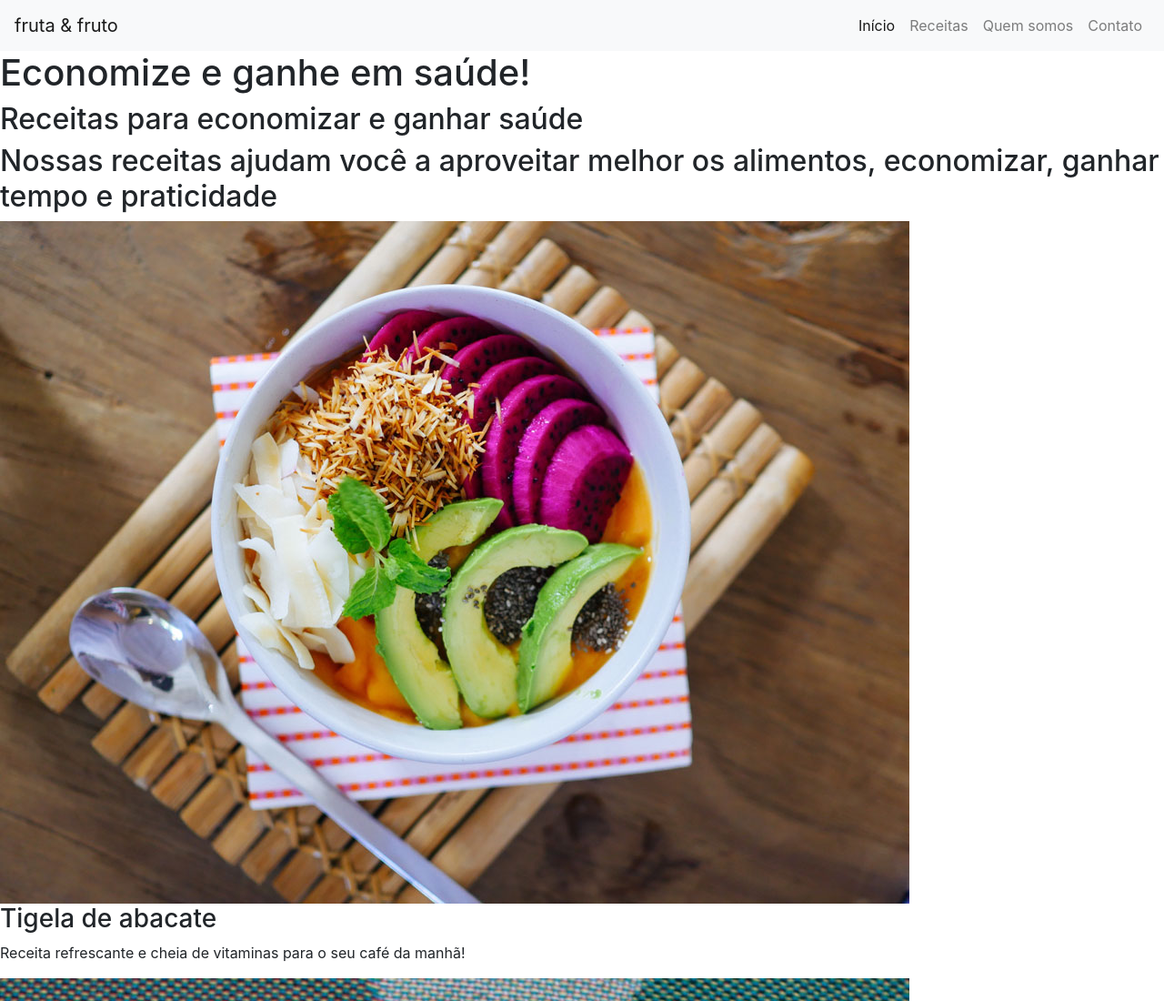
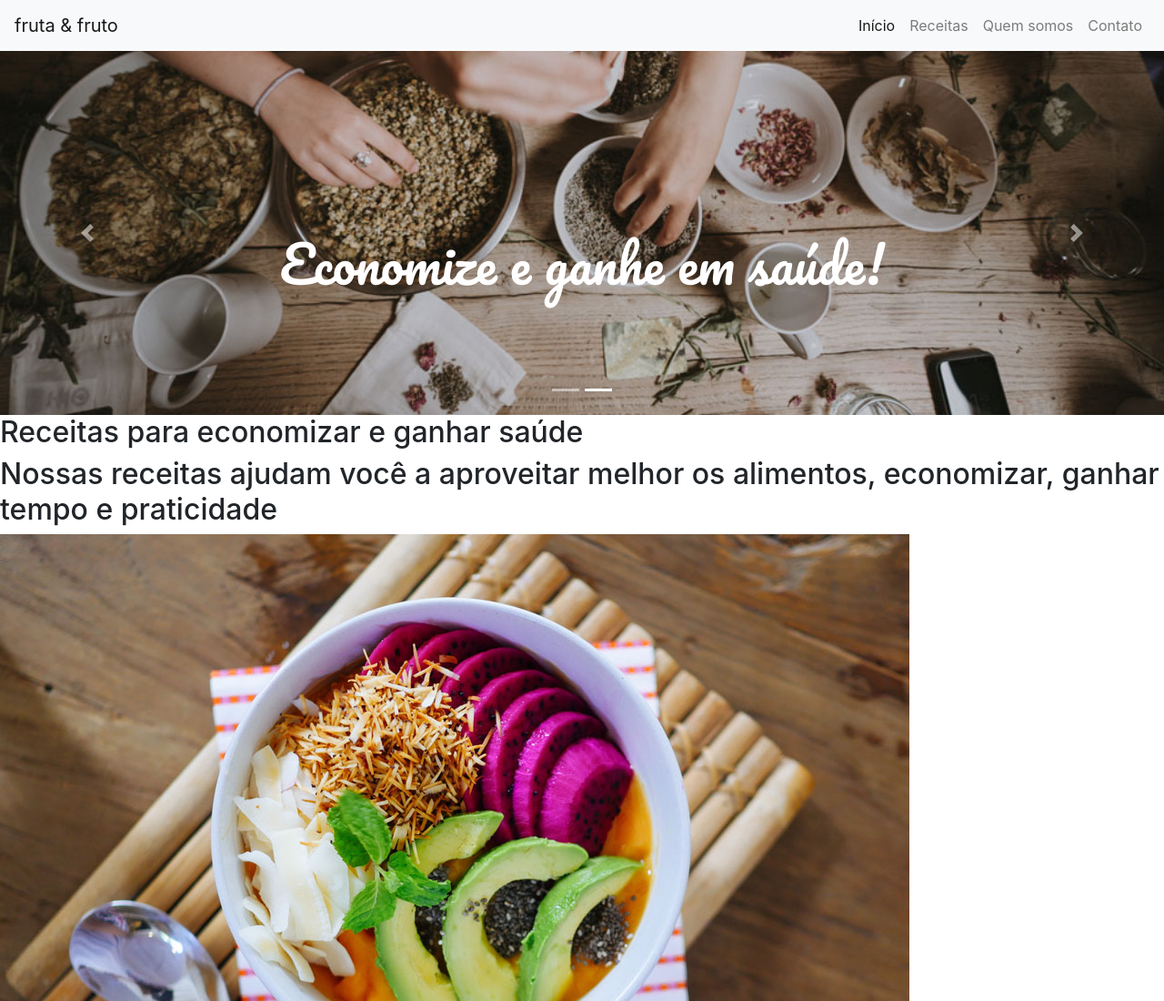
Before and after one commit to CleytonPinheiro/intro-bootstrap4, a plain HTML site: page index.html in a window 1280 px wide. Shown: the top 1100 px of the page at 91% size. Drawn offline with nearby package versions, Linux system fonts and the light colour scheme.

Commit message:
Incrementado carousel e titulo sobre o carrousel além de suas edições.

```diff
--- a/index.html
+++ b/index.html
@@ -5,12 +5,13 @@
   <meta charset="utf-8">
   <meta name="viewport" content="width=device-width, initial-scale=1">
   <title>fruta e fruto</title>
+  <link href="https://fonts.googleapis.com/css?family=Pacifico&display=swap" rel="stylesheet">
   <link rel="stylesheet" href="https://stackpath.bootstrapcdn.com/bootstrap/4.3.1/css/bootstrap.min.css" integrity="sha384-ggOyR0iXCbMQv3Xipma34MD+dH/1fQ784/j6cY/iJTQUOhcWr7x9JvoRxT2MZw1T" crossorigin="anonymous">
   <link rel="stylesheet" type="text/css" href="src/style.css">
 </head>
 
 <body>
-<nav class="navbar navbar-expand-lg navbar-light bg-light fixed-top">
+<nav class="navbar navbar-expand-lg navbar-light bg-light ">
   <a class="navbar-brand" href="#">fruta & fruto</a>
   <button class="navbar-toggler" type="button" data-toggle="collapse" data-target="#navbarNavAltMarkup" aria-controls="navbarNavAltMarkup" aria-expanded="false" aria-label="Toggle navigation">
     <span class="navbar-toggler-icon"></span>
@@ -25,10 +26,36 @@
   </div>
 </nav>
 
-  <title>fruto & fruta</title>
-
-  <h1>Reaproveite melhor os alimentos!</h1>
-  <h1>Economize e ganhe em saúde!</h1>
+<div class="bd-example">
+    <div id="carouselExampleCaptions" class="carousel slide" data-interval="3000" data-ride="carousel">
+        <ol class="carousel-indicators">
+            <li data-target="#carouselExampleCaptions" data-slide-to="0" class="active"></li>
+            <li data-target="#carouselExampleCaptions" data-slide-to="1"></li>
+        </ol>
+        <div class="carousel-inner">
+            <div class="carousel-item active">
+                <img src="src/img/carrossel-img1.jpg" class="d-block w-100 imagem-carrossel" alt="...">
+                <div class="carousel-caption d-none d-md-block h-50">
+                    <h1 class="fonte-titulo display-4">Reaproveite melhor os alimentos!</h1>
+                </div>
+            </div>
+            <div class="carousel-item">
+                <img src="src/img/carrossel-img2.jpg" class="d-block w-100 imagem-carrossel" alt="...">
+                <div class="carousel-caption d-none d-md-block h-50">
+                    <h1 class="fonte-titulo display-4">Economize e ganhe em saúde!</h1>
+                </div>
+            </div>
+        </div>
+        <a class="carousel-control-prev" href="#carouselExampleCaptions" role="button" data-slide="prev">
+            <span class="carousel-control-prev-icon" aria-hidden="true"></span>
+            <span class="sr-only">Previous</span>
+        </a>
+        <a class="carousel-control-next" href="#carouselExampleCaptions" role="button" data-slide="next">
+            <span class="carousel-control-next-icon" aria-hidden="true"></span>
+            <span class="sr-only">Next</span>
+        </a>
+    </div>
+</div>
 
   <h2>Receitas para economizar e ganhar saúde</h2>
   <h2>Nossas receitas ajudam você a aproveitar melhor os alimentos, economizar, ganhar tempo e praticidade</h2>
--- a/src/style.css
+++ b/src/style.css
@@ -0,0 +1,8 @@
+ .imagem-carrossel{
+    object-fit:cover;
+    object-position: 0 80%;
+    height: 400px;
+}
+ .fonte-titulo{
+     font-family: 'Pacifico', cursive;
+ }
```
